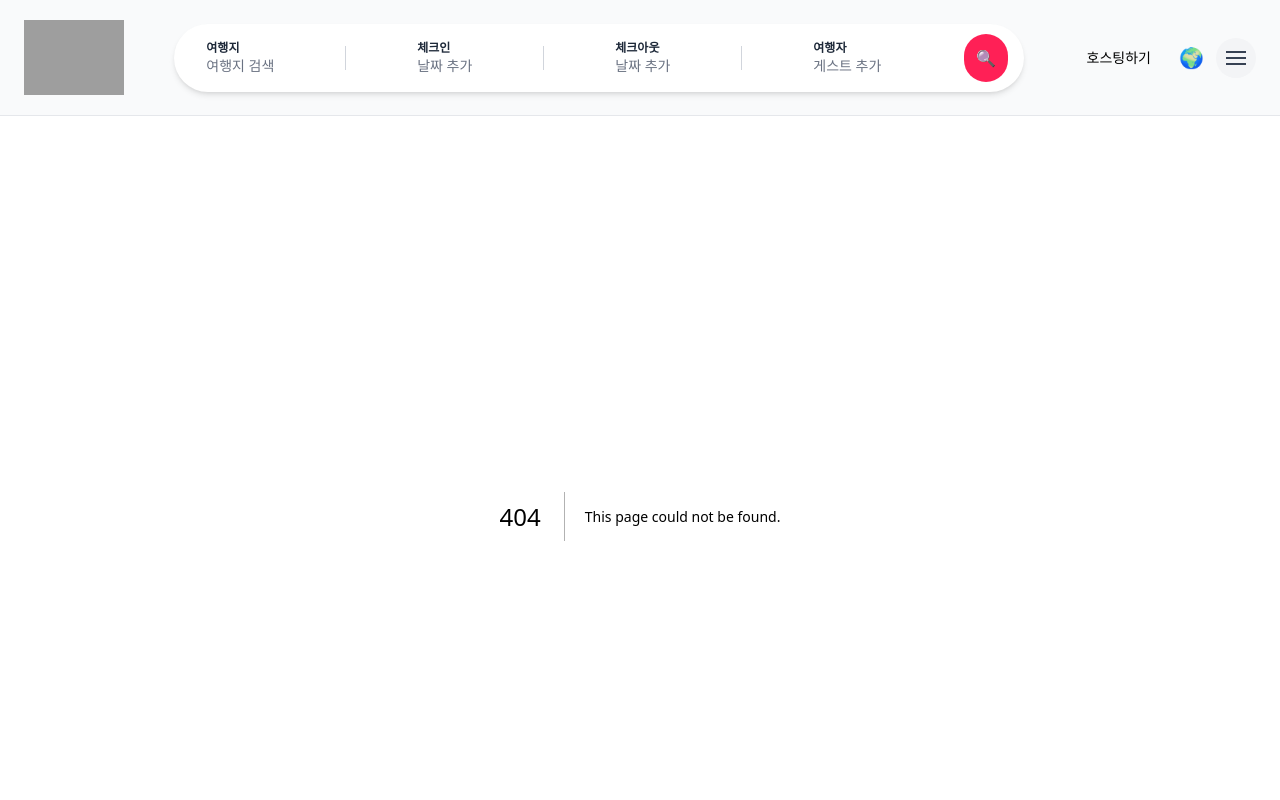
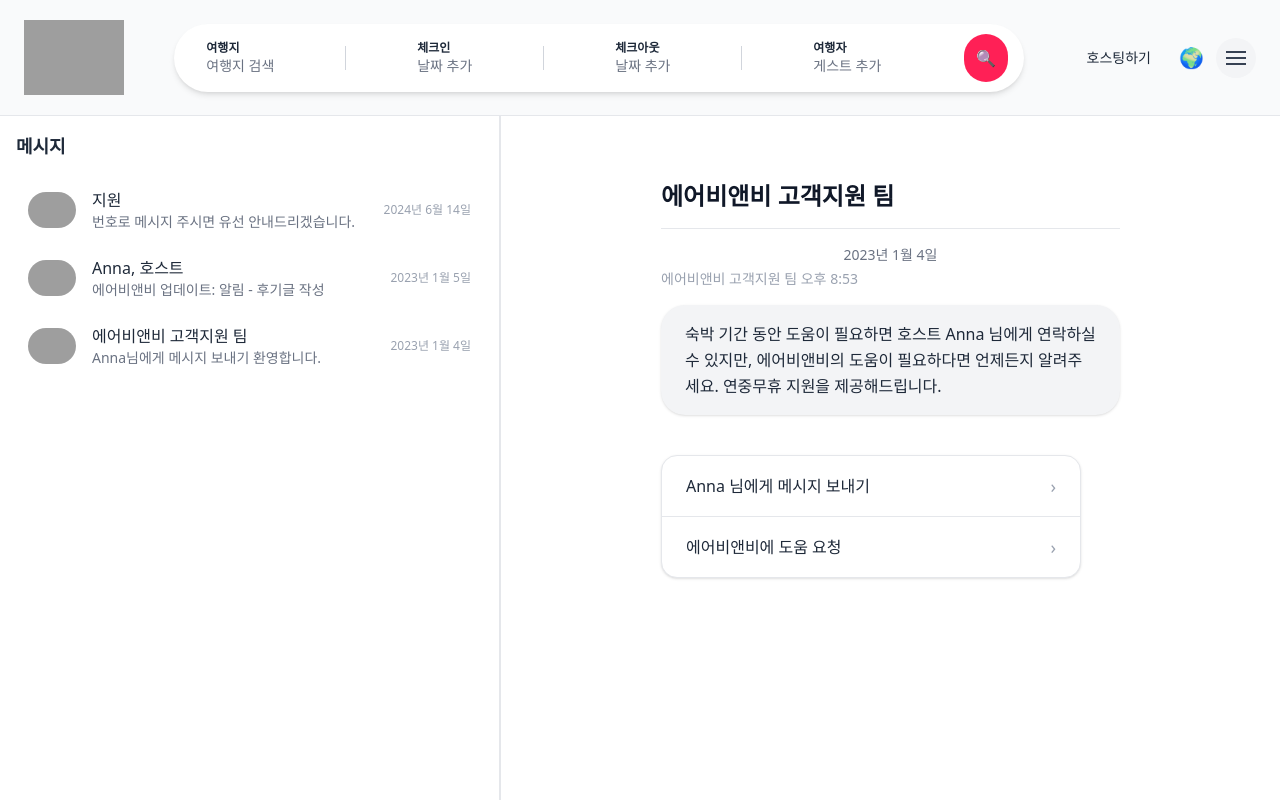
Before and after one commit to dev-burnern/airbnb_clone, a Next.js app in the folder frontend/: page /messages in a window 1280 px wide. Before the commit this address had no page. Shown: the top 800 px of the page. Built offline with nearby package versions, Linux system fonts and the light colour scheme; grey boxes are pictures that could not be loaded.

Commit message:
🎨 메시지 상세 페이지 Airbnb 스타일 UI 정렬 적용

```diff
--- /dev/null
+++ b/frontend/src/app/messages/[id]/page.tsx
@@ -0,0 +1,43 @@
+import MessageList from "@/widgets/messages/MessageList";
+import MessageDetail from "@/widgets/messages/MessageDetail";
+
+const sampleConversation = {
+  title: "에어비앤비 고객지원 팀",
+  date: "2023년 1월 4일",
+  messages: [
+    {
+      sender: "에어비앤비 고객지원 팀",
+      text: "숙박 기간 동안 도움이 필요하면 호스트 Anna 님에게 연락하실 수 있지만, 에어비앤비의 도움이 필요하다면 언제든지 알려주세요. 연중무휴 지원을 제공해드립니다.",
+      avatar: "/images/airbnb_logo.png",
+    },
+  ],
+};
+
+export default function MessageDetailPage() {
+  return (
+    <main className="h-screen flex bg-white">
+
+      {/* 왼쪽 메시지 리스트 */}
+      <MessageList />
+
+      {/* ⭐ 오른쪽 전체 영역(wrapper) */}
+      <div className="flex-1 flex flex-col">
+
+  {/* 제목 + 전체 선 */}
+  <div className="px-24 pt-12 pb-6">
+    <h1 className="text-2xl font-semibold text-gray-900 text-center">
+      {sampleConversation.title}
+    </h1>
+
+    <hr className="w-full border-gray-200 mt-4" />
+  </div>
+
+  {/* 메시지 내용 */}
+  <div className="flex-1 overflow-y-auto px-24">
+    <MessageDetail conversation={sampleConversation} />
+  </div>
+</div>
+
+    </main>
+  );
+}
--- /dev/null
+++ b/frontend/src/app/messages/page.tsx
@@ -0,0 +1,57 @@
+"use client";
+
+import MessageList from "@/widgets/messages/MessageList";
+import MessageDetail from "@/widgets/messages/MessageDetail";
+
+const sampleConversation = {
+  title: "에어비앤비 고객지원 팀",
+  date: "2023년 1월 4일",
+  messages: [
+    {
+      sender: "에어비앤비 고객지원 팀",
+      text: "숙박 기간 동안 도움이 필요하면 호스트 Anna 님에게 연락하실 수 있지만, 에어비앤비의 도움이 필요하다면 언제든지 알려주세요. 연중무휴 지원을 제공해드립니다.",
+      avatar: "/images/airbnb_logo.png",
+    },
+  ],
+};
+
+export default function MessageDetailPage() {
+  return (
+    <main className="h-screen flex bg-white">
+
+      {/* 왼쪽 메시지 리스트 */}
+      <MessageList />
+
+      {/* 오른쪽 전체 영역 */}
+      <div className="flex-1 flex flex-col border-l border-gray-200">
+
+        {/* 제목 */}
+        <div className="px-40 pt-16">
+          <h1 className="text-2xl font-semibold text-gray-900 text-left">
+            {sampleConversation.title}
+          </h1>
+        </div>
+
+        {/* 구분선 */}
+        <div className="px-40 mt-4">
+          <hr className="border-gray-200" />
+        </div>
+
+        {/* 날짜 (중앙 정렬!) */}
+        <div className="w-full flex justify-center mt-4 mb-1">
+          <span className="text-sm text-gray-500">
+            {sampleConversation.date}
+          </span>
+        </div>
+
+
+
+        {/* 실제 메시지 */}
+        <div className="flex-1 px-40 pb-20 flex flex-col items-start overflow-y-auto">
+          <MessageDetail conversation={sampleConversation} />
+        </div>
+
+      </div>
+    </main>
+  );
+}
--- /dev/null
+++ b/frontend/src/widgets/messages/MessageDetail.tsx
@@ -0,0 +1,73 @@
+"use client";
+import Image from "next/image";
+import { useRouter } from "next/navigation";
+
+interface Conversation {
+  title: string;
+  date: string;
+  messages: {
+    sender: string;
+    text: string;
+    avatar: string;
+  }[];
+}
+
+interface Props {
+  conversation: Conversation;
+}
+
+export default function MessageDetail({ conversation }: Props) {
+  const router = useRouter();
+  const msg = conversation.messages[0];
+
+  return (
+    <div className="w-full flex flex-col items-start">
+
+
+      {/* 발신자 + 시간 */}
+      <p className="text-gray-400 text-sm mb-4">
+        {msg.sender} 오후 8:53
+      </p>
+
+      {/* 메시지 말풍선 */}
+      <div className="flex items-start gap-3 mb-10">
+        <div className="bg-gray-100 rounded-3xl px-6 py-4 text-gray-800 leading-relaxed max-w-[600px] shadow-sm">
+          {msg.text}
+        </div>
+      </div>
+
+      {/* avatar + 버튼 박스 */}
+      <div className="flex items-start gap-3">
+
+        {/* avatar
+        <Image
+          src={msg.avatar}
+          alt="avatar"
+          width={42}
+          height={42}
+          className="rounded-full mt-2"
+        /> */}
+
+        {/* 버튼 박스 */}
+        <div className="border border-gray-200 bg-white rounded-2xl shadow-sm w-[420px] divide-y divide-gray-200">
+
+          {/* 1. Anna에게 메시지 */}
+          <button className="w-full py-4 px-6 flex justify-between items-center hover:bg-gray-50 transition">
+            <span>Anna 님에게 메시지 보내기</span>
+            <span className="text-gray-400 text-lg">›</span>
+          </button>
+
+          {/* 2. 고객 지원 */}
+          <button
+            onClick={() => router.push("/messages/support")}
+            className="w-full py-4 px-6 flex justify-between items-center hover:bg-gray-50 transition"
+          >
+            <span>에어비앤비에 도움 요청</span>
+            <span className="text-gray-400 text-lg">›</span>
+          </button>
+
+        </div>
+      </div>
+    </div>
+  );
+}
--- /dev/null
+++ b/frontend/src/widgets/messages/MessageItem.tsx
@@ -0,0 +1,23 @@
+import Image from "next/image";
+import Link from "next/link";
+
+export default function MessageItem({ message }: any) {
+  return (
+    <Link href={`/messages/${message.id}`}>
+      <div className="flex items-center gap-4 p-3 hover:bg-gray-100 rounded-lg cursor-pointer transition">
+        <Image
+          src={message.image}
+          alt={message.user}
+          width={48}
+          height={48}
+          className="rounded-full"
+        />
+        <div className="flex-1">
+          <p className="font-medium">{message.user}</p>
+          <p className="text-sm text-gray-500 truncate">{message.preview}</p>
+        </div>
+        <p className="text-xs text-gray-400 whitespace-nowrap">{message.date}</p>
+      </div>
+    </Link>
+  );
+}
--- /dev/null
+++ b/frontend/src/widgets/messages/MessageList.tsx
@@ -0,0 +1,41 @@
+"use client";
+
+import MessageItem from "./MessageItem";
+
+const messages = [
+  {
+    id: 1,
+    user: "지원",
+    preview: "번호로 메시지 주시면 유선 안내드리겠습니다.",
+    date: "2024년 6월 14일",
+    image: "/images/profile1.jpg",
+  },
+  {
+    id: 2,
+    user: "Anna, 호스트",
+    preview: "에어비앤비 업데이트: 알림 - 후기글 작성",
+    date: "2023년 1월 5일",
+    image: "/images/profile2.jpg",
+  },
+  {
+    id: 3,
+    user: "에어비앤비 고객지원 팀",
+    preview: "Anna님에게 메시지 보내기 환영합니다.",
+    date: "2023년 1월 4일",
+    image: "/images/profile3.jpg",
+  },
+];
+
+export default function MessageList() {
+  return (
+    <aside className="w-[500px] border-r border-gray-200 h-screen overflow-y-auto p-4">
+      <h2 className="text-lg font-semibold mb-4">메시지</h2>
+
+      <div className="space-y-3">
+        {messages.map((msg) => (
+          <MessageItem key={msg.id} message={msg} />
+        ))}
+      </div>
+    </aside>
+  );
+}
```
